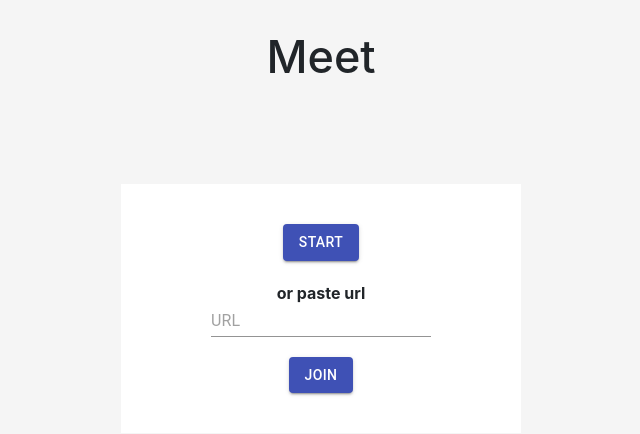
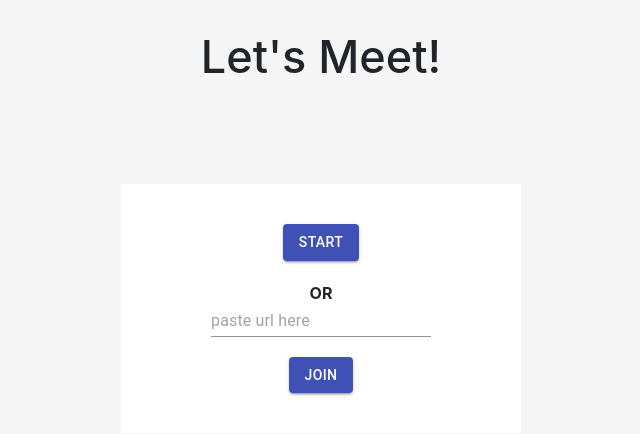
Before and after one commit to gsubhasree/lets-meet, a React (Create React App) app: page / in a window 1280 px wide. Shown: the top 434 px of the page, without its empty margins (319-959 px from the left). Built offline with nearby package versions, Linux system fonts and the light colour scheme; the HTML template or start-up script is replaced by a standard one.

Commit message:
[style]:minor changes

```diff
--- a/src/components/HomePage.js
+++ b/src/components/HomePage.js
@@ -46,7 +46,7 @@ class HomePage extends Component {
 		return (
 			<div className="container">
 				<div>
-					<h1 style={{ fontSize: "45px" }}>Meet</h1>
+					<h1 style={{ fontSize: "45px" }}>Let's Meet!</h1>
 				</div>
 
 				<div style={{
@@ -54,8 +54,8 @@ class HomePage extends Component {
 					textAlign: "center", margin: "auto", marginTop: "100px"
 				}}>
 					<Button variant="contained" color="primary" onClick={this.start} style={{ margin: "20px" }}>Start</Button>
-					<p style={{ margin: 0, fontWeight: "bold" }}>or paste url</p>
-					<Input placeholder="URL" onChange={e => this.handleChange(e)} required/>
+					<p style={{ margin: 0, fontWeight: "bold" }}>OR</p>
+					<Input placeholder="paste url here" onChange={e => this.handleChange(e)} required/>
 					<br></br>
 					<Button variant="contained" color="primary" onClick={this.join} style={{ margin: "20px" }}>Join</Button>
 				</div>
--- a/src/components/Meet.js
+++ b/src/components/Meet.js
@@ -37,7 +37,6 @@ var noOfParticipants = 0
 class Meet extends Component {
   	constructor (props) {
 		super(props)
-
 		this.localVideoref = React.createRef()
 
 		//set true if user allows for audio and video access
@@ -211,7 +210,6 @@ class Meet extends Component {
 		window.localStream = videoAudio()
 		this.localVideoref.current.srcObject = window.localStream
 	}
-
 	//on receiving signal from server
 	gotMessageFromServer = (fromId, message) => {
 		var signal = JSON.parse(message)
@@ -239,7 +237,6 @@ class Meet extends Component {
 	//connect to the socket server
 	connectToSocketServer = () => {
 		socket = io.connect(server_url, { secure: true })
-
 		socket.on('signal', this.gotMessageFromServer)
 
 		socket.on('connect', () => {
@@ -284,7 +281,6 @@ class Meet extends Component {
 							main.appendChild(video)
 						}
 					}
-
 					// Add the local video stream
 					if (window.localStream !== undefined && window.localStream !== null) {
 						connections[socketListId].addStream(window.localStream)
@@ -369,6 +365,7 @@ class Meet extends Component {
 					//page that asks for device permissions and username appears before joining meet
 					<div>
 						<div className="username">
+							<br></br>
 							<p style={{ margin: 0, fontWeight: "bold", paddingRight: "50px" }}>Set your username</p>
 							<Input placeholder="Username" value={this.state.username} onChange={e => this.handleUsername(e)} />
 							<Button variant="contained" color="primary" onClick={this.connect} style={{ margin: "10px" }}>Connect</Button>
@@ -386,10 +383,6 @@ class Meet extends Component {
 								{(this.state.video === true) ? <VideocamIcon /> : <VideocamOffIcon />}
 							</IconButton>
 
-							<IconButton style={{ color: "#f44336" }} onClick={this.handleEndCall}>
-								<CallEndIcon />
-							</IconButton>
-
 							<IconButton style={{ color: "#424242" }} onClick={this.handleAudio}>
 								{this.state.audio === true ? <MicIcon /> : <MicOffIcon />}
 							</IconButton>
@@ -399,6 +392,11 @@ class Meet extends Component {
 									{this.state.screen === true ? <ScreenShareIcon /> : <StopScreenShareIcon />}
 								</IconButton>
 							: null}
+
+							<IconButton style={{ color: "#f44336" }} onClick={this.handleEndCall}>
+								<CallEndIcon />
+							</IconButton>
+
 							<Badge badgeContent={this.state.newmessages} max={999} color="secondary" onClick={this.openChat}>
 								<IconButton style={{ color: "#424242" }} onClick={this.openChat}>
 									<ChatIcon />
@@ -413,8 +411,12 @@ class Meet extends Component {
 							</Modal.Header>
 							<Modal.Body style={{ overflow: "auto", overflowY: "auto", height: "400px", textAlign: "left" }} >
 								{this.state.messages.length > 0 ? this.state.messages.map((item, index) => (
+									index%2 ?
 									<div key={index} style={{textAlign: "left"}}>
-										<p style={{ wordBreak: "break-all" }}><b>{item.sender}</b>: {item.data}</p>
+										<p style={{ wordBreak: "break-all", paddingLeft:"5%" }}><b>{item.sender}</b>: {item.data}</p>
+									</div>:
+									<div key={index} style={{textAlign: "right"}}>
+										<p style={{ wordBreak: "break-all", paddingRight:"5%" }}><b>{item.sender}</b>: {item.data}</p>
 									</div>
 								)) : <p>No message yet</p>}
 							</Modal.Body>
```
